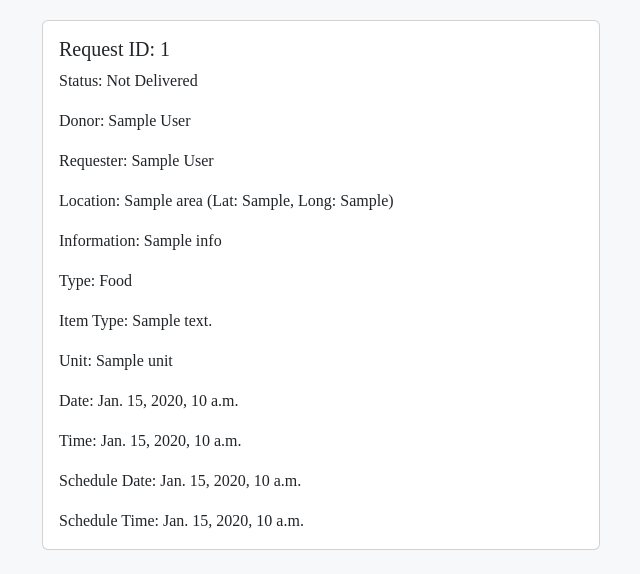
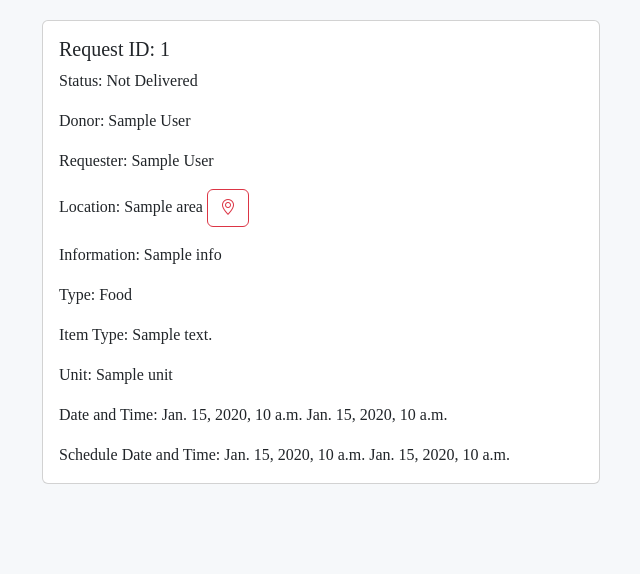
Before and after one commit to LiorCohen3/UnitedOref, a Django app: template main/templates/manual_donation.html in a window 1280 px wide. Shown: the part 234-808 px from the top of the page, without its empty margins (319-959 px from the left). After the commit the page ends 718 px from the top, so only its background shows below. Run offline with Django 5.2, Linux system fonts and the light colour scheme; the template is opened without the code that fills it: most values are stand-ins (such as "Sample title", 1, 10 or a date in 2020); some web fonts are replaced.

Commit message:
minor views changes and manual donation location fix

```diff
--- a/main/templates/manual_donation.html
+++ b/main/templates/manual_donation.html
@@ -93,15 +93,13 @@
                             <p class="card-text">Status: {{ request.requests_status.request_status_name }}</p>
                             <p class="card-text">Donor: {{ request.donate_user.first_name }} {{ request.donate_user.last_name }}</p>
                             <p class="card-text">Requester: {{ request.requestor.first_name }} {{ request.requestor.last_name }}</p>
-                            <p class="card-text">Location: {{ request.area }} (Lat: {{ request.location_lat }}, Long: {{ request.location_long }})</p>
+                            <p class="card-text">Location: {{ request.area }} <button type="button" class="btn btn-outline-danger"  onclick="window.location.href='/main/pending?del={{request.requests_id}}'"><i class="bi bi-geo-alt"></i></button></p>
                             <p class="card-text">Information: {{ request.info }}</p>
                             <p class="card-text">Type: {% if request.type_id == 1 %}Food{% else %}Equipment{% endif %}</p>
                             <p class="card-text">Item Type: {{ request.item_type.description }}</p>
                             <p class="card-text">Unit: {{ request.unit }}</p>
-                            <p class="card-text">Date: {{ request.date }}</p>
-                            <p class="card-text">Time: {{ request.time }}</p>
-                            <p class="card-text">Schedule Date: {{ request.schedule_date }}</p>
-                            <p class="card-text">Schedule Time: {{ request.schedule_time }}</p>
+                            <p class="card-text">Date and Time: {{ request.date }} {{ request.time }}</p>
+                            <p class="card-text">Schedule Date and Time: {{ request.schedule_date }} {{ request.schedule_time }}</p>
                         </div>
                     </div>
                 </a>
```
Also changed, not shown: main/views.py (+2 -8 lines).
